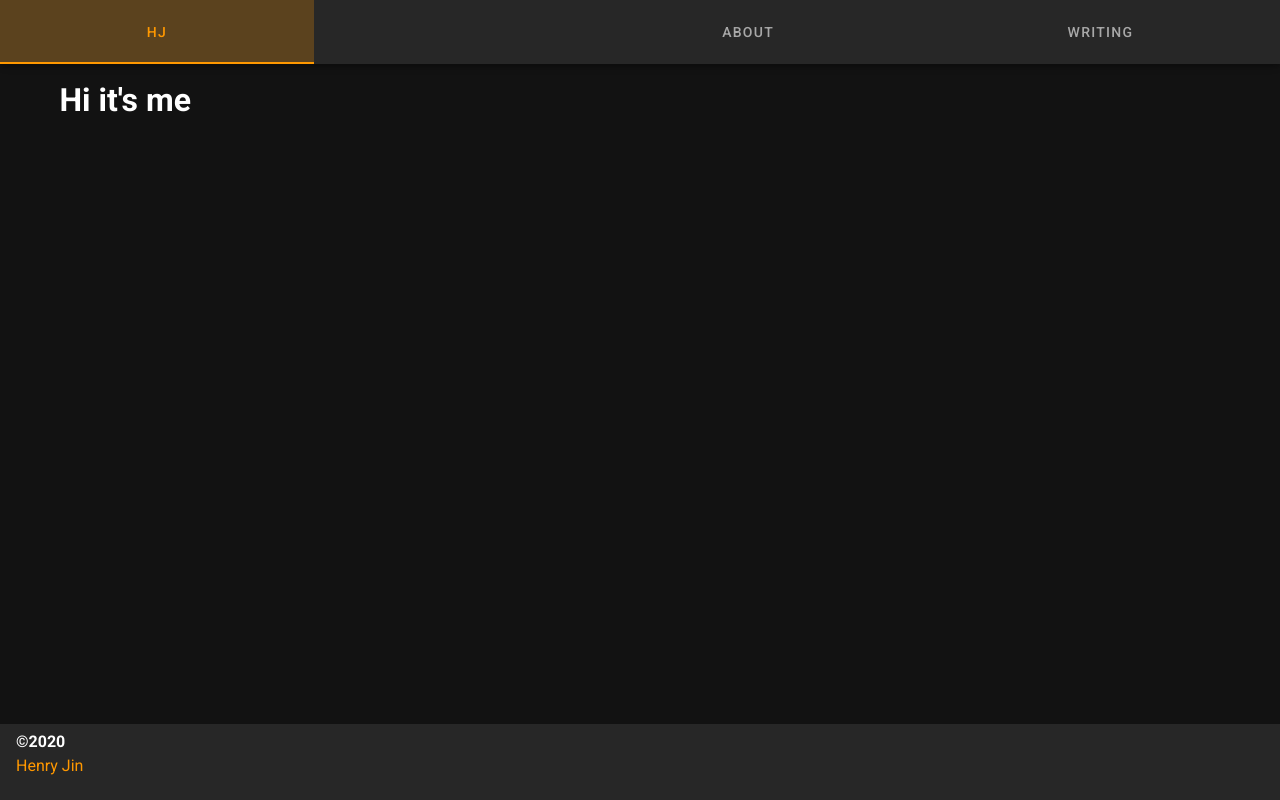
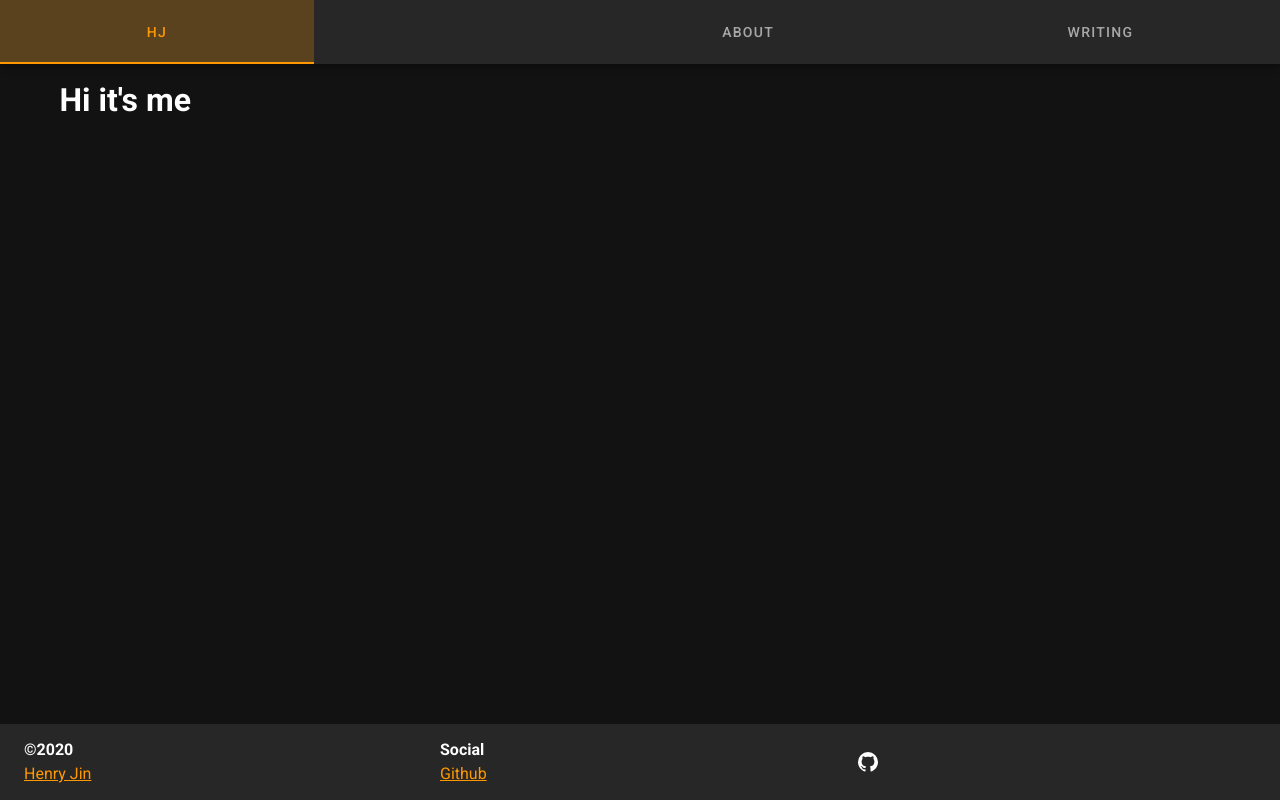
Before and after one commit to henryjin3/henryjin-dev, a Nuxt app: page / in a window 1280 px wide. Built offline with nearby package versions, Linux system fonts and the light colour scheme.

Commit message:
expand footer links, add icons

```diff
--- a/assets/variables.scss
+++ /dev/null
@@ -1,4 +0,0 @@
-// Ref: https://github.com/nuxt-community/vuetify-module#customvariables
-//
-// The variables you want to modify
-// $font-size-root: 20px;
--- a/layouts/default.vue
+++ b/layouts/default.vue
@@ -1,31 +1,24 @@
 <template>
   <v-app dark>
-    <v-app-bar fixed app>
-      <Navbar />
-    </v-app-bar>
+    <Navbar />
 
     <v-content>
       <v-container>
         <nuxt />
       </v-container>
     </v-content>
-    <v-footer>
-      <p class="footer__item">
-        <strong>&copy;2020</strong><br />
-        <a class="p-name u-url" rel="me" href="henryjin.dev">
-          Henry Jin
-        </a>
-      </p>
-    </v-footer>
+    <Footer />
   </v-app>
 </template>
 
 <script>
 import Navbar from './navbar';
+import Footer from './footer';
 
 export default {
   components: {
-    Navbar
+    Navbar,
+    Footer
   }
 };
 </script>
--- /dev/null
+++ b/layouts/footer.vue
@@ -0,0 +1,41 @@
+<template>
+  <v-footer>
+    <v-row no-gutters align="center">
+      <v-col class="pa-2">
+        <strong>&copy;2020</strong><br />
+        <a href="https://henryjin.dev">
+          Henry Jin
+        </a>
+      </v-col>
+      <v-col class="pa-2">
+        <strong> Social</strong><br />
+        <a href="https://github.com/henryjin3">Github</a>
+      </v-col>
+      <v-col class="pa-2">
+        <a href="https://github.com/henryjin3/henryjin-dev">
+          <v-icon>{{ githubIcon }}</v-icon>
+        </a>
+      </v-col>
+    </v-row>
+  </v-footer>
+</template>
+
+<script>
+import { mdiGithub } from '@mdi/js';
+
+export default {
+  name: 'Footer',
+  data() {
+    return {
+      githubIcon: mdiGithub
+    };
+  }
+};
+</script>
+
+<style scoped>
+a {
+  text-decoration: underline;
+  color: white;
+}
+</style>
--- a/layouts/navbar.vue
+++ b/layouts/navbar.vue
@@ -1,10 +1,12 @@
 <template>
+  <v-app-bar fixed app>
     <v-tabs grow color="orange base">
       <v-tab to="/">HJ</v-tab>
       <v-spacer />
       <v-tab to="/about">about</v-tab>
       <v-tab to="/writing">writing</v-tab>
     </v-tabs>
+  </v-app-bar>
 </template>
 
 <script>
--- a/nuxt.config.js
+++ b/nuxt.config.js
@@ -53,8 +53,9 @@ export default {
    ** https://github.com/nuxt-community/vuetify-module
    */
   vuetify: {
-    customVariables: ['~/assets/variables.scss'],
-    treeShake: true,
+    icons: {
+      iconfont: 'mdiSvg'
+    },
     theme: {
       dark: true,
       themes: {
```
Also changed, not shown: package.json (+8 -7 lines), 1 other file (tests, documents, lock files or other folders). Lines whose indentation alone changed are shown as unchanged.
